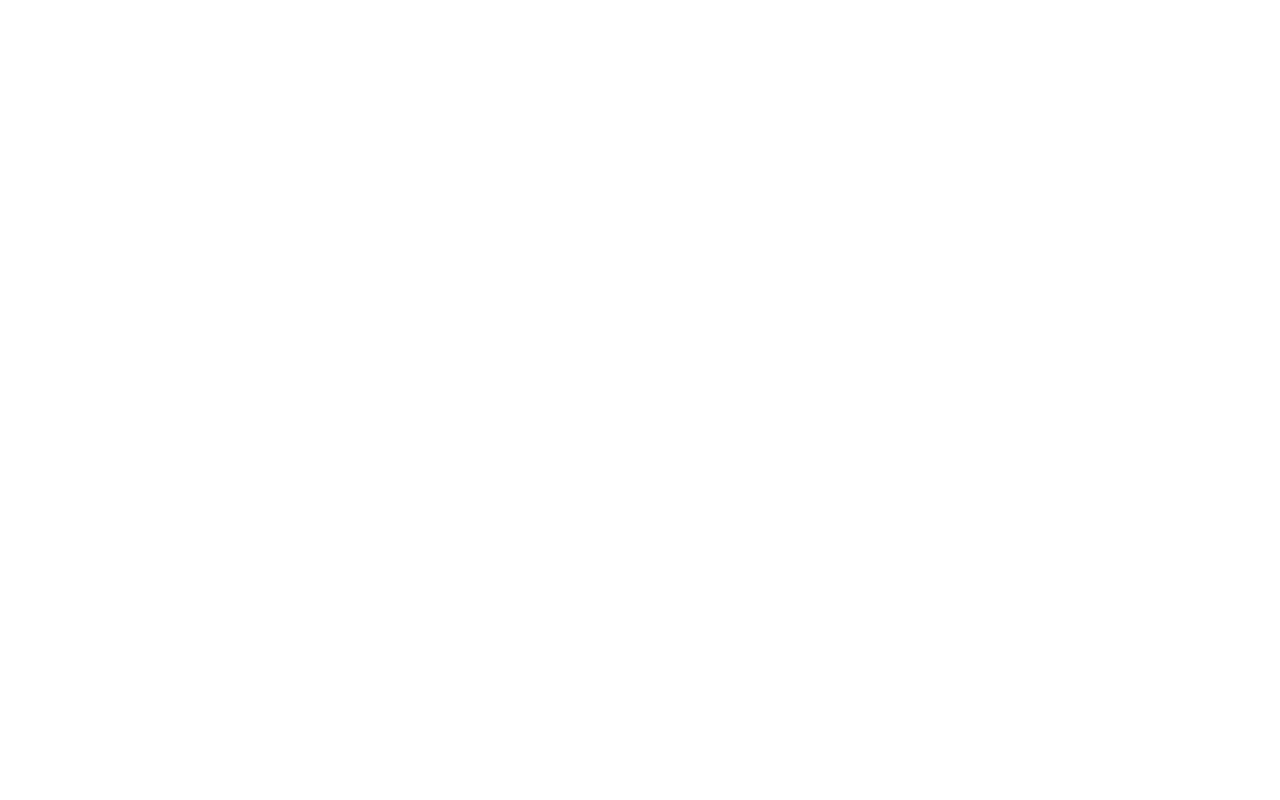
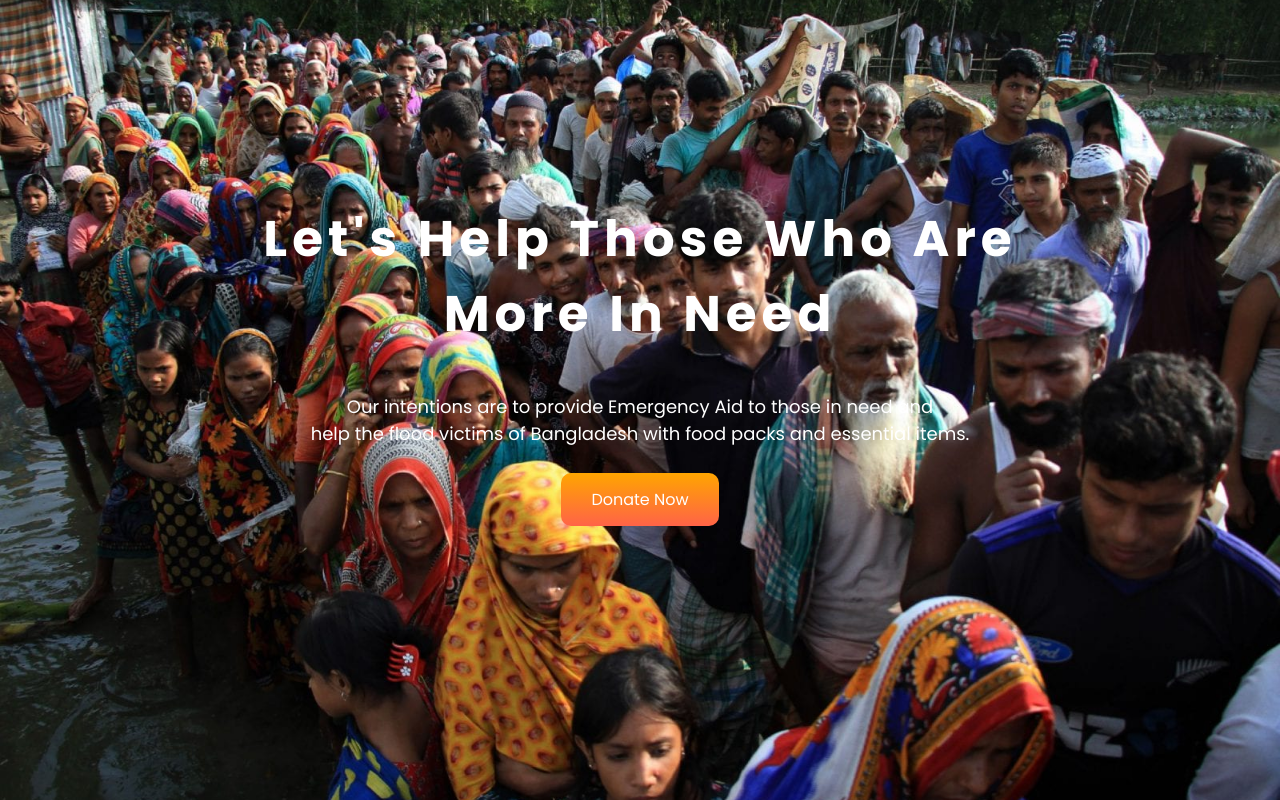
Before and after one commit to MozafforOki/donate-today, a plain HTML site: page index.html in a window 1280 px wide. Drawn offline with Linux system fonts and the light colour scheme.

Commit message:
Banner section added

```diff
--- a/css/style.css
+++ b/css/style.css
@@ -0,0 +1,40 @@
+body{
+    font-family: 'Poppins', sans-serif;
+    margin: 0;
+    padding: 0;
+    box-sizing: border-box;
+}
+.banner-section{
+    background-image: url(/images/donation7.jpg);
+    background-repeat: no-repeat;
+    background-size: cover;
+    background-position: center;
+    width: 100%;
+    height: 100vh;
+
+}
+.banner-contain{
+    padding: 160px 10px;
+    color:white;
+    text-align: center;
+}
+h1{
+    font-size: 50px;
+    font-weight: 700;
+    letter-spacing: 5px;
+}
+p{
+    margin-bottom: 40px;
+    font-size: 18px;
+
+
+}
+.btn{
+    padding: 15px 30px;
+    text-decoration: none;
+    background-image: linear-gradient(orange,tomato);
+    color: #fff;
+    border: none;
+    border-radius: 10px;
+
+}
--- a/index.html
+++ b/index.html
@@ -13,6 +13,15 @@
     <link rel="stylesheet" href="/css/style.css">
 </head>
 <body>
+    <!-- ---Banner section start--- -->
+    <section class="banner-section">
+        <div class="banner-contain">
+            <h1>Let's Help Those Who Are <br> More In Need</h1>
+            <p>Our intentions are to provide Emergency Aid to those in need and <br> help the flood victims of Bangladesh with food packs and essential items.</p>
+            <a class="btn" target="_blank" href="https://www.bkash.com/">Donate Now</a>
+        </div>
+    </section>
+    <!-- ---Banner section ends--- -->
 
 </body>
 </html>
```
